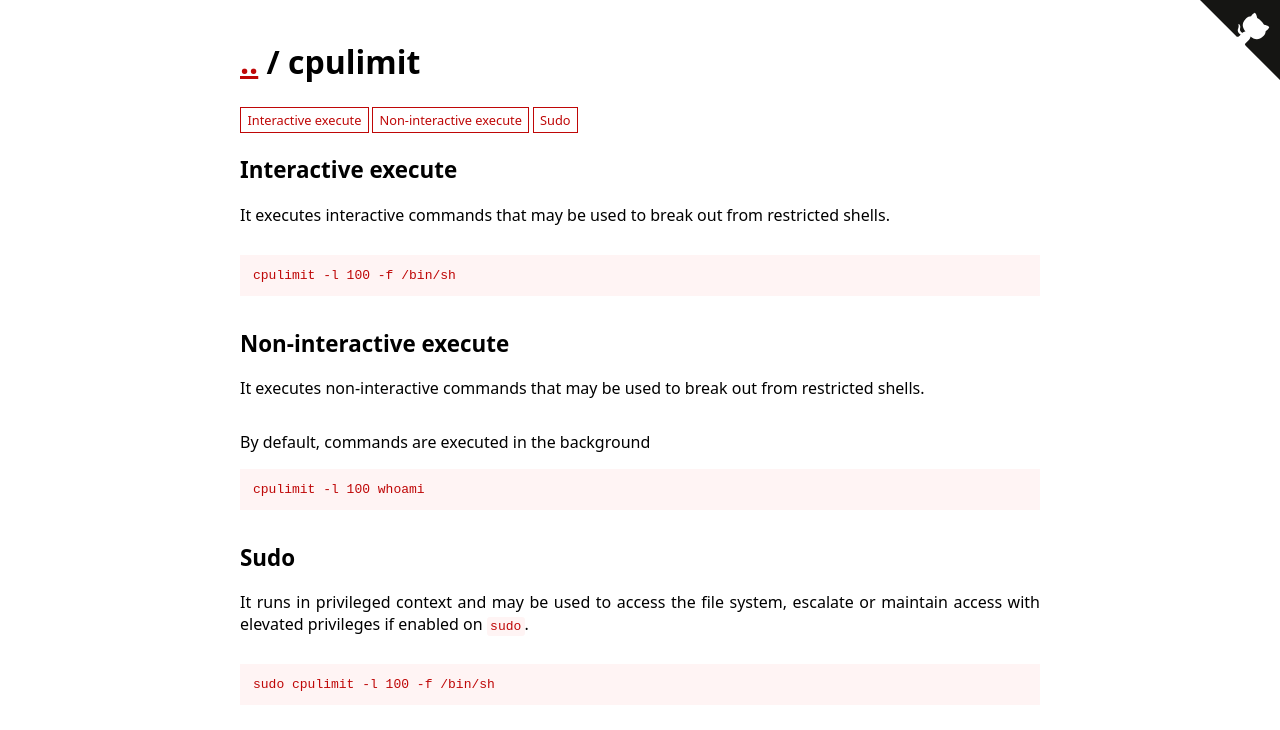
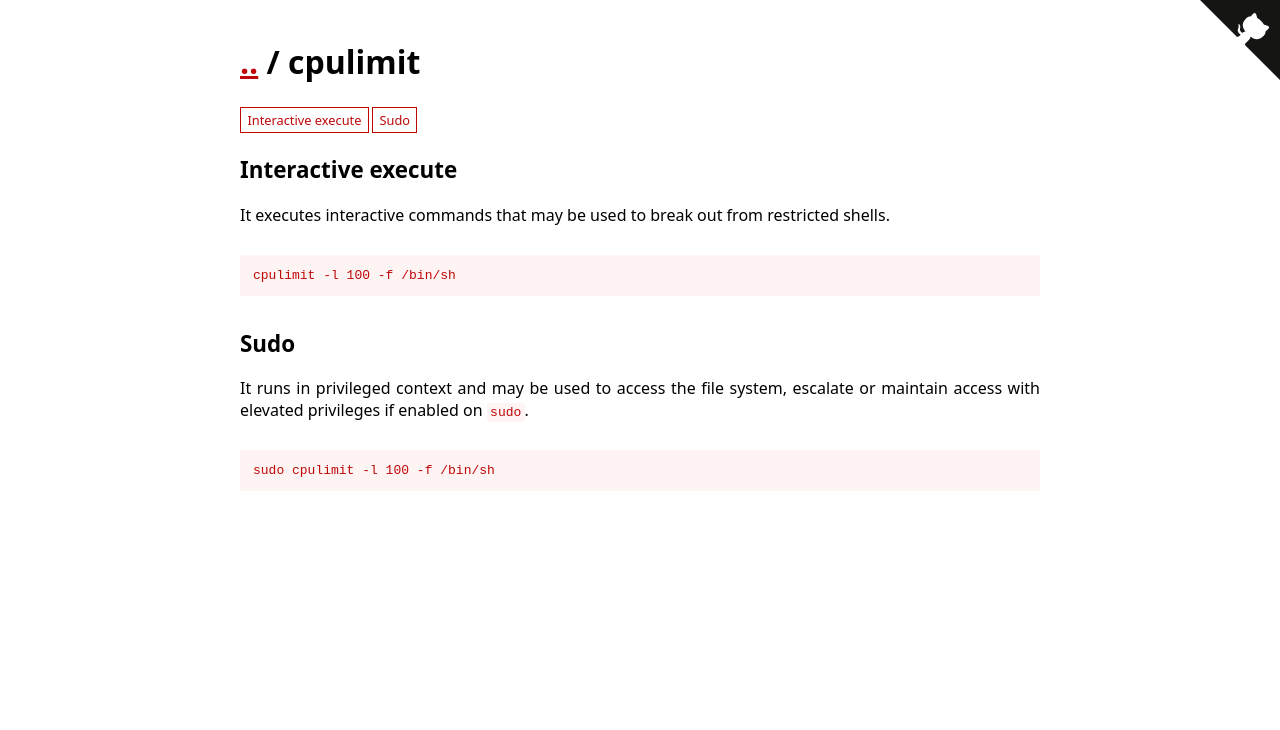
Before and after one commit to GTFOBins/GTFOBins.github.io, a Jekyll site: the page built from _gtfobins/cpulimit.md, in a window 1280 px wide. Shown: the top 730 px of the page. Built offline with Jekyll 4.4.1, drawn with Linux system fonts in a browser that asks for light colours.

Commit message:
Remove non-interactive execute

```diff
--- a/_gtfobins/cpulimit.md
+++ b/_gtfobins/cpulimit.md
@@ -2,9 +2,6 @@
 functions:
   execute-interactive:
     - code: cpulimit -l 100 -f /bin/sh
-  execute-non-interactive:
-    - description: By default, commands are executed in the background
-      code: cpulimit -l 100 whoami
   sudo-enabled:
     - code: sudo cpulimit -l 100 -f /bin/sh
 ---
```
